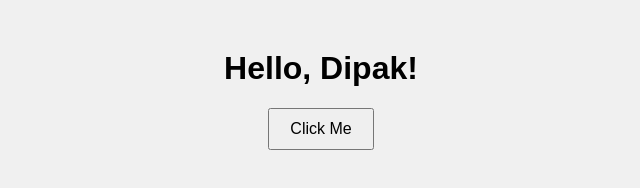
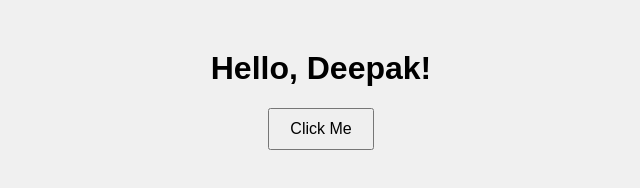
Before and after one commit to dipak560035/part, a plain HTML site: page index.html in a window 1280 px wide. Shown: the whole page, without its empty margins (319-959 px from the left). Drawn offline with Linux system fonts and the light colour scheme.

Commit message:
Updated HTML content

```diff
--- a/index.html
+++ b/index.html
@@ -6,7 +6,7 @@
   <link rel="stylesheet" href="style.css"> <!-- Linking CSS -->
 </head>
 <body>
-  <h1>Hello, Dipak!</h1>
+  <h1>Hello, Deepak!</h1>
   <button onclick="showMessage()">Click Me</button>
 
   <script src="script.js"></script> <!-- Linking JS -->
```
